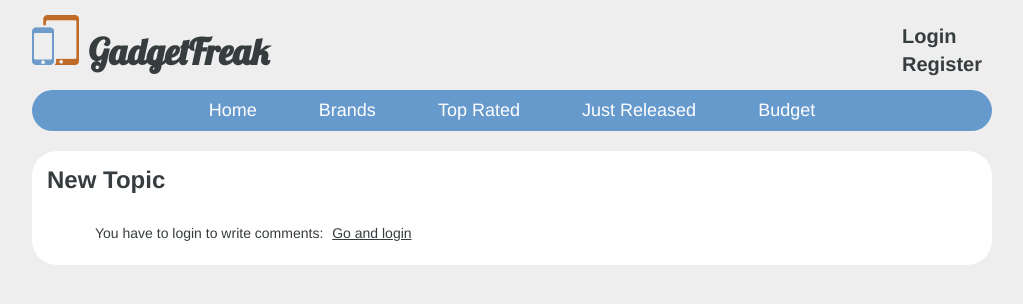
After one commit to aljazb/Website, a Django app: page /home/new-topic in a window 1280 px wide. The commit adds this page. Shown: the top 304 px of the page, without its empty margins (128-1151 px from the left). Run offline with Django 3.2, Linux system fonts and the light colour scheme.

Commit message:
Login system improved

```diff
--- a/backend/backend/urls.py
+++ b/backend/backend/urls.py
@@ -7,6 +7,6 @@ urlpatterns = [
     url(r'^devices/', include('devices.urls')),
     url(r'^forum/', include('forum.urls')),
     url(r'^user/', include('users_app.urls')),
-    url(r'^home$', views.home, name='home'),
-    url(r'^$', views.home),
+    url(r'^home/', include('home.urls')),
+    url(r'^$', include('home.urls')),
 ]
--- a/backend/home/templates/home/base.html
+++ b/backend/home/templates/home/base.html
@@ -14,8 +14,12 @@
         <img id="logo" alt="Logo" src="{% static '/images/logo.png' %}">
         <h1 id="title">GadgetFreak</h1>
         <ul id="login">
-            <li><b><a href="/user/login" class="login_element">Login</a></b></li>
-            <li><b><a href="/user/register" class="login_element">Register</a></b></li>
+            {% if user.is_authenticated %}
+                <li><b><a href="/user/logout" class="login_element">Logout</a></b></li>
+            {% else %}
+                <li><b><a href="/user/login" class="login_element">Login</a></b></li>
+                <li><b><a href="/user/register" class="login_element">Register</a></b></li>
+            {% endif %}
         </ul>
     </div>
     <div id="menu">
--- a/backend/home/templates/home/index.html
+++ b/backend/home/templates/home/index.html
@@ -44,7 +44,7 @@
     <div id="discussion" class="full_menu">
         <div class="menu_title_divided">
             <h2 id="discussion_h">Discussion</h2>
-            <b><a href="" class="discussion_link">+ New topic</a></b>
+            <b><a href="/home/new-topic" class="discussion_link">+ New topic</a></b>
         </div>
         <ul>
             {% for topic in topics %}
--- /dev/null
+++ b/backend/home/templates/home/new_topic.html
@@ -0,0 +1,23 @@
+{% extends 'home/base.html' %}
+{% load staticfiles %}
+
+{% block body %}
+    <div id="new_topic" class="full_menu">
+        <div class="menu_title_divided">
+            <h2 id="discussion_h">New Topic</h2>
+        </div>
+        <div class="answer">
+            {% if user.is_authenticated %}
+                <div class="topic_info_forum">
+                    <textarea class="topic_answer_textarea" placeholder="Write the text here..."></textarea>
+                    <b><a href="#" id="post_link">Post</a></b>
+                </div>
+            {% else %}
+                <p id="login_comment">
+                    You have to login to write comments:
+                    <a id="login_comment_link" href="/user/login">Go and login</a>
+                </p>
+            {% endif %}
+        </div>
+    </div>
+{% endblock %}
--- /dev/null
+++ b/backend/home/urls.py
@@ -0,0 +1,7 @@
+from django.conf.urls import url
+from . import views
+
+urlpatterns = [
+    url(r'^$', views.home, name='home'),
+url(r'^new-topic$', views.new_topic, name='home'),
+]
--- a/backend/home/views.py
+++ b/backend/home/views.py
@@ -4,7 +4,7 @@ from devices.models import Device
 
 
 def home(request):
-    topics = Topic.objects.filter(device=None)
+    topics = Topic.objects.filter(device=None).order_by('-date')[:5]
     popular_phones = Device.objects.filter(type=Device.PHONE).order_by('-views')[:5]
     popular_tablets = Device.objects.filter(type=Device.TABLET).order_by('-views')[:5]
     context = {
@@ -13,3 +13,8 @@ def home(request):
         "popular_tablets": popular_tablets,
     }
     return render(request, 'home/index.html', context)
+
+
+def new_topic(request):
+    context = {}
+    return render(request, 'home/new_topic.html', context)
--- a/backend/static/styles/style.css
+++ b/backend/static/styles/style.css
@@ -31,6 +31,14 @@ time {
     font-size: 12px;
     display: inline-block;
     width: 90%;
+}
+
+#login_comment {
+    padding-left: 15px;
+}
+
+#login_comment_link {
+    padding-left: 5px;
 }
 
 #top_bar {
@@ -131,6 +139,17 @@ time {
     text-decoration: none;
     font-size: 22px;
     color: #6699CC;
+}
+
+#post_link {
+    float: right;
+    padding-top: 5px;
+    margin-right: 40px;
+    margin-bottom: 5px;
+    text-decoration: none;
+    font-size: 22px;
+    color: #6699CC;
+    display: block;
 }
 
 .full_menu {
@@ -260,6 +279,15 @@ time {
     margin-top: 0;
 }
 
+.topic_answer_textarea {
+    margin-bottom: 4px;
+    display: inline-block;
+    width: 95%;
+    margin-left: 0.5%;
+    float: left;
+    margin-top: 0;
+}
+
 .menu_title_forum {
     margin-top: 15px;
 }
@@ -284,6 +312,12 @@ time {
 .like_section {
     float: right;
     width: 75px;
+}
+
+.post_section {
+    float: right;
+    width: 70px;
+    height: 30px;
 }
 
 .like_count {
--- a/backend/users_app/urls.py
+++ b/backend/users_app/urls.py
@@ -4,4 +4,5 @@ from . import views
 urlpatterns = [
     url(r'^login$', views.LoginFormView.as_view(), name='login'),
     url(r'^register$', views.RegisterFormView.as_view(), name='register'),
+    url(r'^logout$', views.logout_user, name='logout'),
 ]
```
Also changed, not shown: backend/forum/templates/forum/forum.html (+12 -1 lines), backend/home/forms.py (added, +8 -0 lines), backend/users_app/views.py (+6 -1 lines), backend/db.sqlite3.
